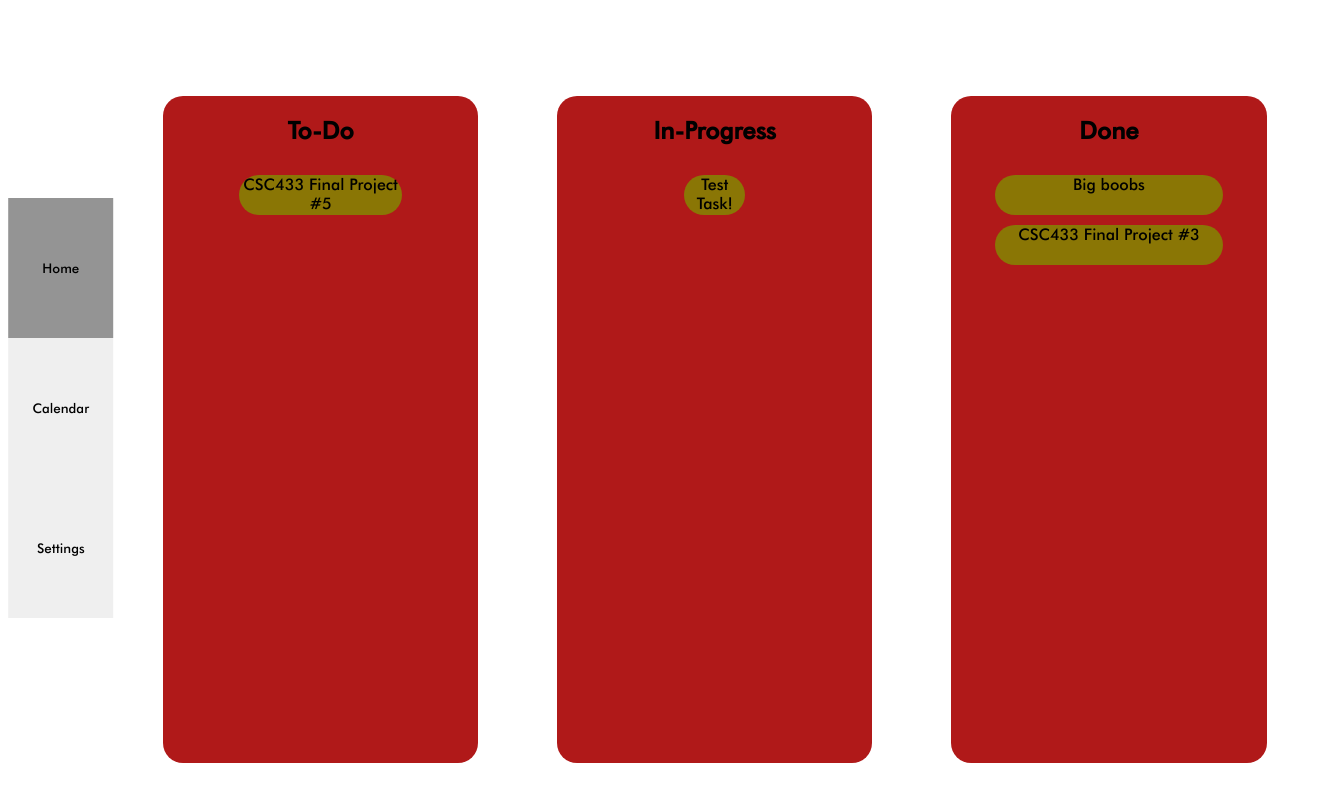
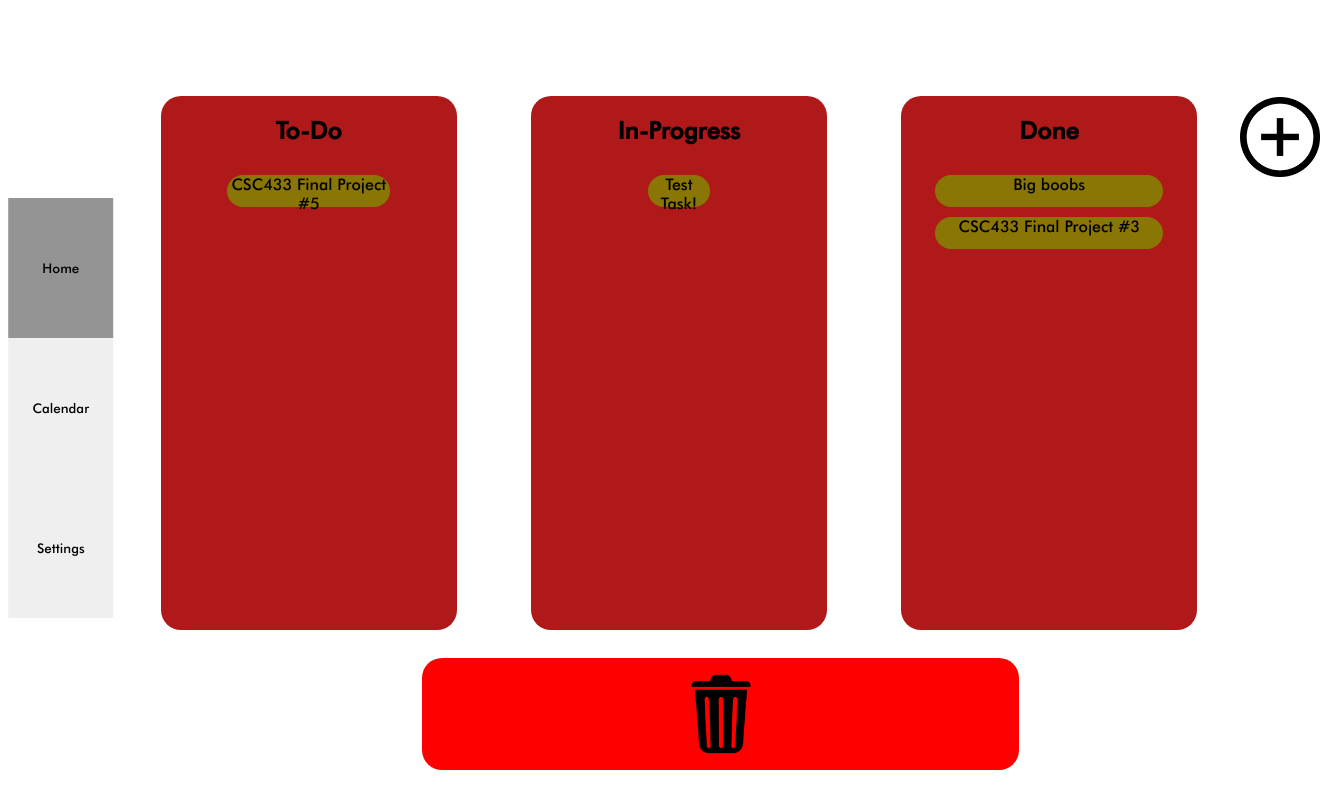
Before and after one commit to wesleyaou/CSC433, a Flask app: page /home in a window 1320 px wide. Run offline with Flask 3, Linux system fonts and the light colour scheme.

Commit message:
Implemented add & delete features for tasks

```diff
--- a/StudentAssist/db_connector.py
+++ b/StudentAssist/db_connector.py
@@ -44,12 +44,47 @@ class Tasks(db.Model):
     taskDueDate = db.Column(db.String(20), unique=False, nullable=False)
     taskProgress = db.Column(db.String(20), unique=False, nullable=False)
 
+# Task and user creation
+def createTask(userID, taskName, taskStartDate, taskDueDate, taskProgress):
+    if db:
+        newTask = Tasks(userID=userID,
+                        taskName=taskName,
+                        taskStartDate=taskStartDate,
+                        taskDueDate=taskDueDate,
+                        taskProgress=taskProgress)
+
+        db.session.add(newTask)
+        db.session.commit()
+        return {"success" : "task created"}
+    else:
+        log.error("couldn't load database for task creation!")
+        return {"error" : "couldn't load database!"}
+
+def createUser(firstName, lastName, emailAddress, password, emailNotifs, phoneNotifs):
+    if db:
+        newUser = User(firstName=firstName,
+                        lastName=lastName,
+                        emailAddress=emailAddress,
+                        password=password,
+                        emailNotifs=emailNotifs,
+                        phoneNotifs=phoneNotifs)
+
+        db.session.add(newUser)
+        db.session.commit()
+        return {"success" : "user created"}
+    else:
+        log.error("couldn't load database for user creation!")
+        return {"error" : "couldn't load database!"}
 
 # Update a specific task
 def changeTask(userID, taskName, newState):
     if db:
-        db.session.query(Tasks).filter(Tasks.userID == userID, Tasks.taskName == taskName).update({"taskProgress" : newState})
-        db.session.commit()
+        if newState == "delete":
+            db.session.query(Tasks).filter(Tasks.userID == userID, Tasks.taskName == taskName).delete()
+            db.session.commit()
+        else:
+            db.session.query(Tasks).filter(Tasks.userID == userID, Tasks.taskName == taskName).update({"taskProgress" : newState})
+            db.session.commit()
         return {"success" : "task updated"}
     else:
         log.error("couldn't load database!")
@@ -68,7 +103,7 @@ def getTasks(userID):
                         "taskProgress" : row.taskProgress})
         return {"tasks" : tasks}
     else:
-        log.error("couldn't load database!")
+        log.error("couldn't load database to pull tasks!")
         return {"error" : "couldn't load database!"}
 
 
@@ -84,7 +119,9 @@ def getUser(userID):
                     "phoneNotifs" : result.phoneNotifs}
 
         return {"user" : user_info}
-
+    else:
+        log.error("couldn't load database to pull user!")
+        return {"error" : "couldn't load database!"}
 
 
 # Brief informal testing
--- a/StudentAssist/main.py
+++ b/StudentAssist/main.py
@@ -1,6 +1,6 @@
 # RESTful naming conventions https://restfulapi.net/resource-naming/
 
-from flask import Flask, jsonify, render_template
+from flask import jsonify, render_template, request
 from config import sa_cfg
 from __init__ import app
 import db_connector
@@ -50,9 +50,45 @@ def get_user_tasks(uid):
 REST Endpoints for data editing
 ==================
 """
-@app.route("/user/tasks/edit/uid=<uid>&taskName=<taskName>&newState=<newState>", methods=["POST"])
-def changeTaskState(uid, taskName, newState):
+@app.route("/user/tasks/edit", methods=["POST"])
+def changeTaskState():
+    # Pull the query params
+    params = request.args
+    uid = params.get("uid")
+    taskName = params.get("taskName")
+    newState = params.get("newState")
     return jsonify(db_connector.changeTask(uid, taskName, newState))
+
+
+"""
+==================
+REST Endpoints for entity creation
+==================
+"""
+# Creates a new task
+@app.route("/create/task", methods=["POST"])
+def createTask():
+    # Pull the query params
+    params = request.args
+    userID=params.get("uid")
+    taskName=params.get("taskName")
+    taskStartDate=params.get("taskStartDate")
+    taskDueDate=params.get("taskDueDate")
+    taskProgress=params.get("taskProgress")
+    return jsonify(db_connector.createTask(userID, taskName, taskStartDate, taskDueDate, taskProgress))
+
+# Creates a new user
+@app.route("/create/user", methods=["POST"])
+def createUser():
+    # Pull the query params
+    params = request.args
+    firstName=params.get("firstName")
+    lastName=params.get("lastName")
+    emailAddress=params.get("emailAddress")
+    password=params.get("password")
+    emailNotifs=params.get("emailNotifs")
+    phoneNotifs=params.get("phoneNotifs")
+    return jsonify(db_connector.createUser(firstName, lastName, emailAddress, password, emailNotifs, phoneNotifs))
 
 """
 ==================
--- a/StudentAssist/web/static/css/SA_style.css
+++ b/StudentAssist/web/static/css/SA_style.css
@@ -56,9 +56,18 @@ body {
 }
 
 /* Kanban Board/Home Stylings */
+.kanban-display {
+    display: grid;
+    grid-template-rows: 80% 20%;
+    width: 100%;
+    height: 100%;
+    text-align: center;
+    justify-items: center;
+}
+
 .kanban-board {
     display: grid;
-    grid-template-columns: 33% 33% 33%;
+    grid-template-columns: 31% 31% 31% 3%;
     justify-items: center;
     width: 100%;
 }
@@ -82,3 +91,42 @@ body {
     text-align: center;
     margin-top: 10px;
 }
+
+.kanban-add {
+    width:100%
+}
+
+.kanban-add > button {
+    background-color: inherit;
+    text-align: center;
+    border: none;
+    outline: none;
+}
+
+#add-task-img:active, #add-task-img:hover {
+    -webkit-filter: invert(1);
+    filter: invert(1);
+}
+
+
+#kanban-delete {
+    display: grid;
+    background-color: red;
+    width: 80%;
+    height: 80%;
+    border-radius: 20px;
+    text-align: center;
+    justify-items: center;
+    position: relative;
+
+    width: 50%;
+}
+
+#kanban-delete > img {
+    margin: 0;
+    position: absolute;
+    top: 50%;
+    left: 50%;
+    -ms-transform: translate(-50%, -50%);
+    transform: translate(-50%, -50%);
+}
--- a/StudentAssist/web/templates/home.html
+++ b/StudentAssist/web/templates/home.html
@@ -20,6 +20,7 @@
       <div id="notification"></div>
     </div>
     <div class="tab-content" id="home">
+      <div class="kanban-display">
         <div class="kanban-board">
           <div class="kanban-column" id="kanban-todo" ondrop="drop(event)" ondragover="allowDrop(event)">
             <div class="kanban-head">
@@ -35,6 +36,15 @@
             <div class="kanban-head">
               <h2>Done</h2>
             </div>
+          </div>
+          <div class="kanban-add">
+            <button id="add-task" onclick="userCreateTask()">
+              <img id="add-task-img" src="{{ url_for('static', filename='icons/plus.png') }}" width="80" height="80" />
+            </button>
+          </div>
+        </div>
+        <div id="kanban-delete" ondrop="drop(event)" ondragover="allowDrop(event)">
+          <img id="delete-task" src="{{ url_for('static', filename='icons/trash.png') }}" width="80" height="80" />
         </div>
       </div>
     </div>
```
Also changed, not shown: StudentAssist/web/static/js/utils.js (+85 -10 lines), StudentAssist/database/StudentAssist.db, StudentAssist/web/static/icons/add_task.jpg (added), StudentAssist/web/static/icons/plus.png (added), StudentAssist/web/static/icons/trash.png (added). Lines whose indentation alone changed are shown as unchanged.
